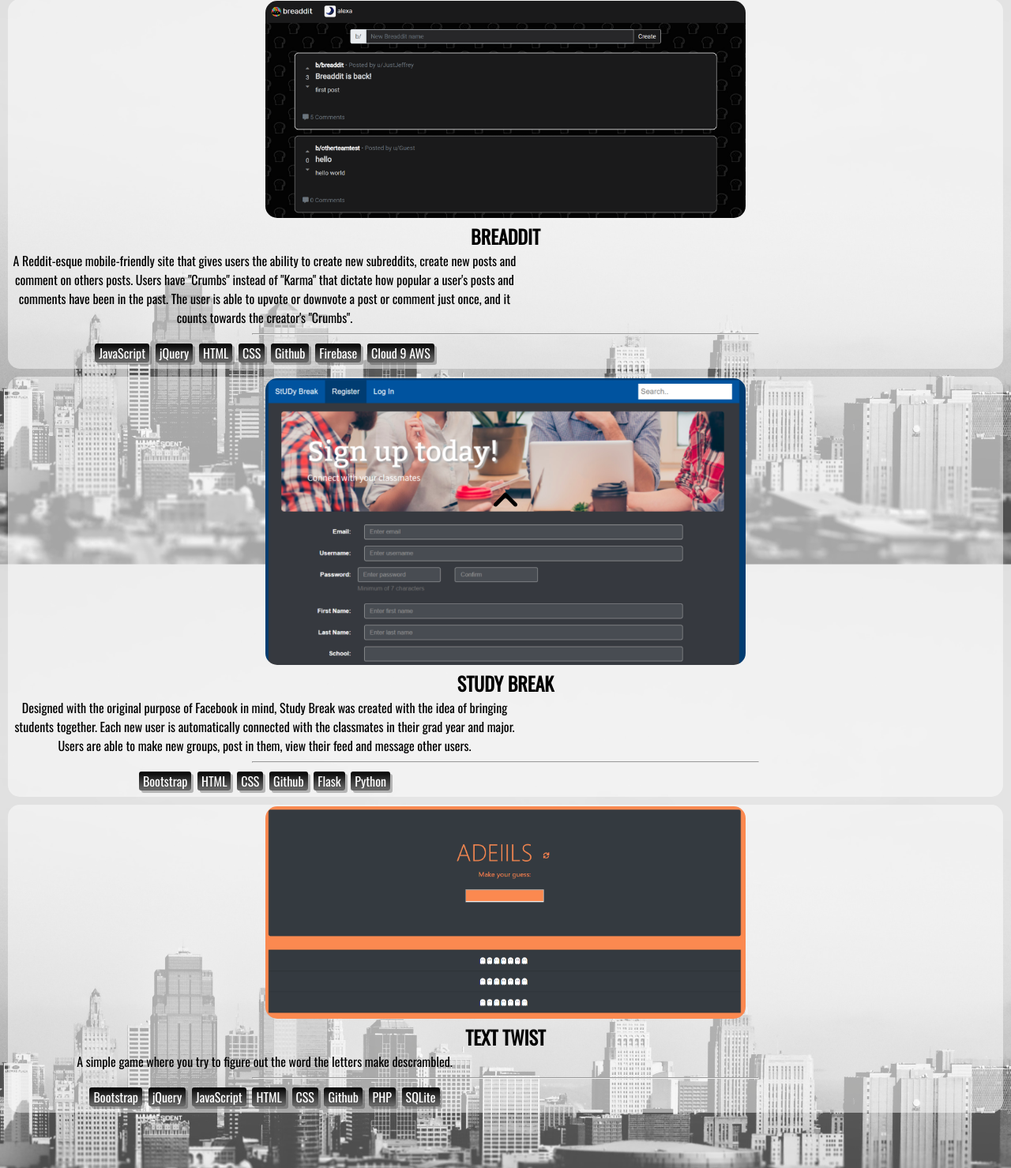
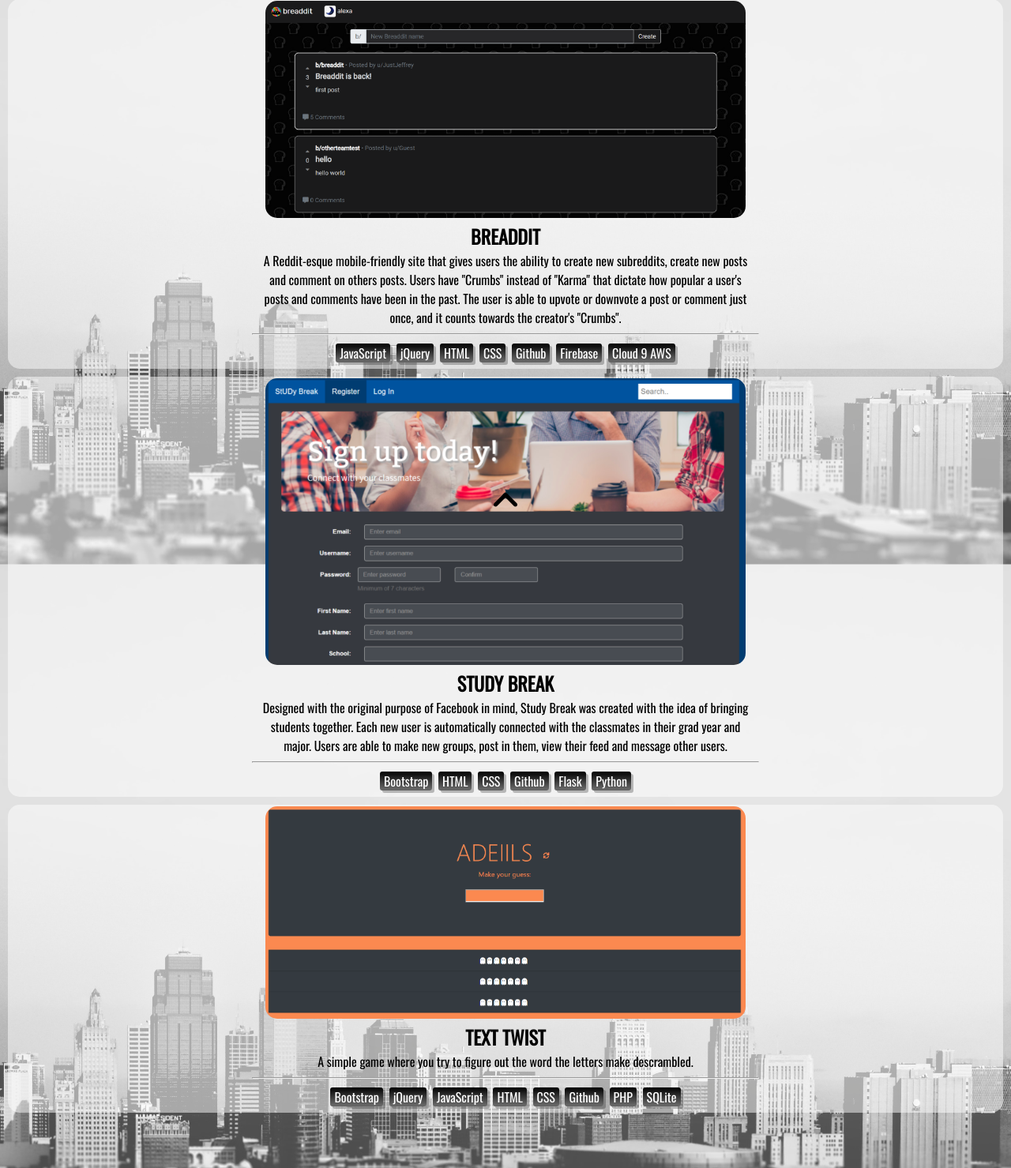
Before and after one commit to alexalrobinson/portfolio, a PHP site: page / in a window 1280 px wide. Shown: the part 139-1618 px from the top of the page at 79% size. Run offline with PHP 8.4, Linux system fonts and the light colour scheme; some libraries are stand-ins or nearby versions.

Commit message:
Update main.css

```diff
--- a/main.css
+++ b/main.css
@@ -114,6 +114,6 @@ hr {
 
 p {
     padding: 0;
-    margin: 0;
-    max-width: 50vw;
+    margin: 0 auto;
+    max-width: calc(30vw + 30vh);
 }
```
